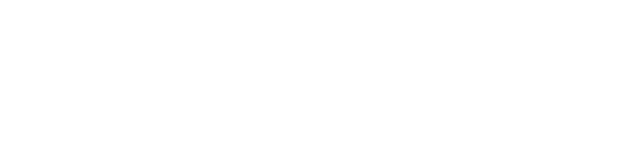
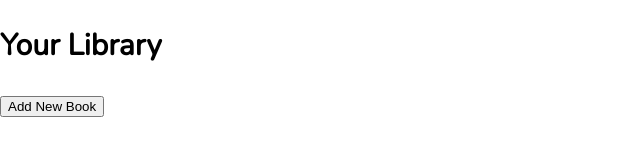
Before and after one commit to njcushing/odin-library, a plain HTML site: page index.html in a window 1280 px wide. Shown: the whole page, without its empty margins (0-640 px from the left). Drawn offline with nearby package versions, Linux system fonts and the light colour scheme.

Commit message:
Create new header section with title and button to add new books

```diff
--- a/index.html
+++ b/index.html
@@ -4,9 +4,13 @@
         <meta charset="UTF-8">
         <title>Library</title>
         <link rel="stylesheet" href="styles.css">
-
+        <script src="index.js" defer></script>
     </head>
     <body>
+        <div class="header">
+            <h2 class="header-title">Your Library</h2>
+            <button class="new-book-button">Add New Book</button>
+        </div>
 
     </body>
 </html>
```
